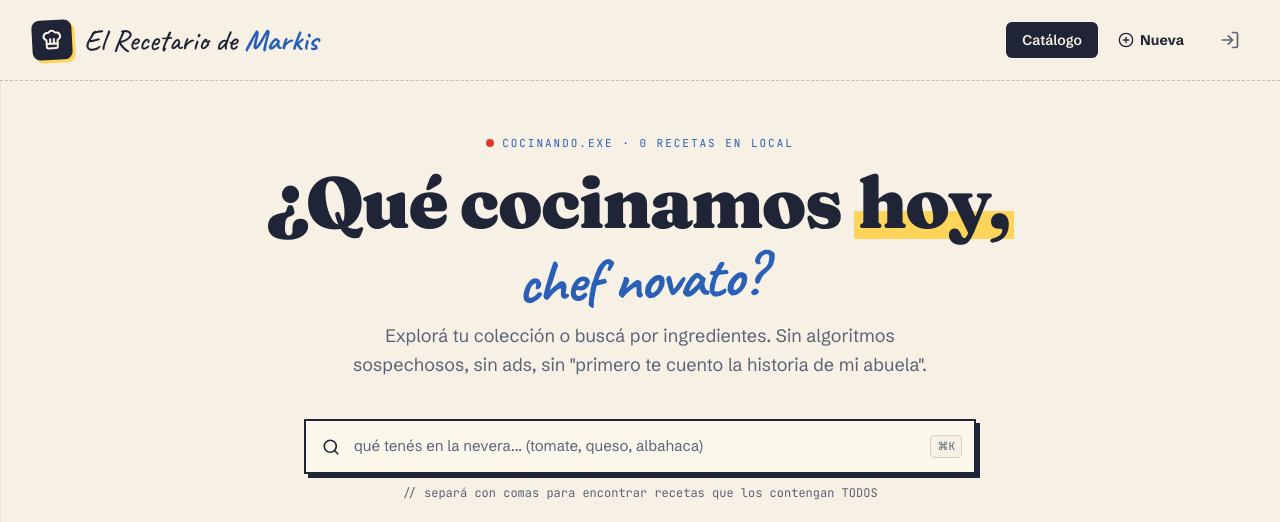
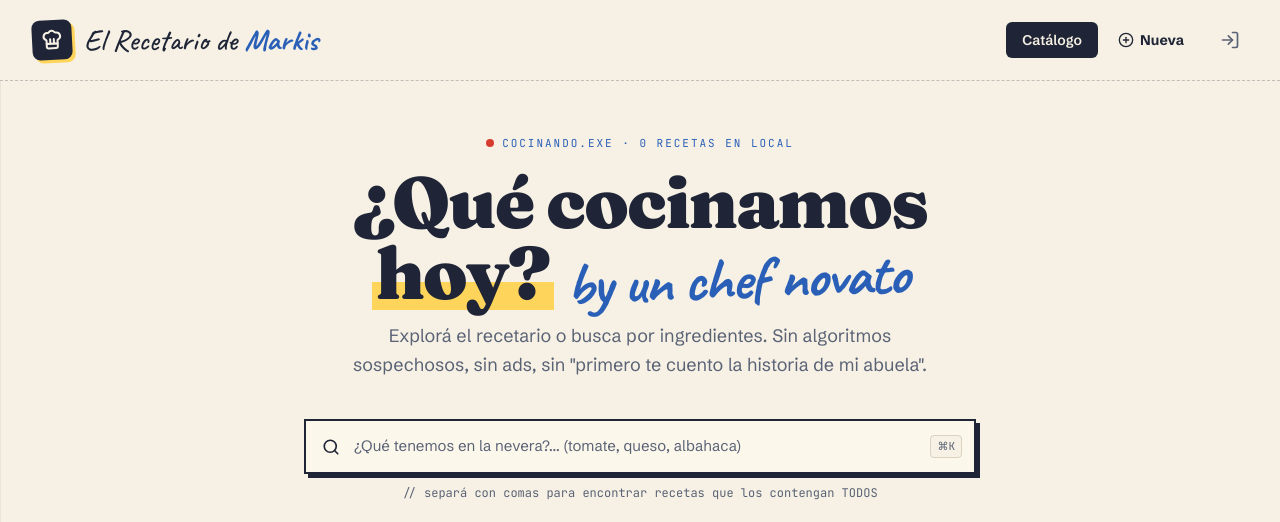
Before and after one commit to MrFummy/Recetario, a React (Vite) app: page / in a window 1280 px wide. Shown: the top 522 px of the page. Built offline with nearby package versions, Linux system fonts and the light colour scheme; no server answers; the database is empty.

Commit message:
Cambiados textos de pantalla principal

```diff
--- a/src/App.tsx
+++ b/src/App.tsx
@@ -69,8 +69,7 @@ function App() {
             <nav className="flex items-center gap-1">
               <button
                 onClick={() => setActiveTab('catalogo')}
-                className={`px-4 py-2 text-sm font-semibold rounded-md transition-colors ${
-                  activeTab === 'catalogo'
+                className={`px-4 py-2 text-sm font-semibold rounded-md transition-colors ${activeTab === 'catalogo'
                   ? 'bg-ink text-paper'
                   : 'text-ink hover:bg-ink/5'
                   }`}
@@ -79,8 +78,7 @@ function App() {
               </button>
               <button
                 onClick={() => setActiveTab('nueva')}
-                className={`px-4 py-2 text-sm font-bold rounded-md transition-transform flex items-center gap-1.5 ${
-                  activeTab === 'nueva'
+                className={`px-4 py-2 text-sm font-bold rounded-md transition-transform flex items-center gap-1.5 ${activeTab === 'nueva'
                   ? 'bg-yellow text-ink -rotate-1 shadow-brut'
                   : 'text-ink hover:bg-ink/5'
                   }`}
@@ -133,13 +131,13 @@ function App() {
                 cocinando.exe · {recipes.length} recetas en local
               </div>
               <h2 className="font-display font-black text-5xl sm:text-7xl leading-[0.98] tracking-tight text-ink mb-3 max-w-3xl mx-auto">
-                ¿Qué cocinamos <span className="hl-mark">hoy,</span>{' '}
+                ¿Qué cocinamos <span className="hl-mark">hoy?</span>{' '}
                 <span className="font-script font-bold text-accent -rotate-2 inline-block text-[0.85em]">
-                  chef novato?
+                  by un chef novato
                 </span>
               </h2>
               <p className="text-base sm:text-lg text-ink-soft max-w-xl mx-auto leading-relaxed">
-                Explorá tu colección o buscá por ingredientes. Sin algoritmos sospechosos,
+                Explorá el recetario o busca por ingredientes. Sin algoritmos sospechosos,
                 sin ads, sin "primero te cuento la historia de mi abuela".
               </p>
             </div>
--- a/src/components/IngredientSearch.tsx
+++ b/src/components/IngredientSearch.tsx
@@ -15,7 +15,7 @@ export function IngredientSearch({ searchQuery, setSearchQuery, matchCount }: In
           type="text"
           value={searchQuery}
           onChange={(e) => setSearchQuery(e.target.value)}
-          placeholder="qué tenés en la nevera... (tomate, queso, albahaca)"
+          placeholder="¿Qué tenemos en la nevera?... (tomate, queso, albahaca)"
           className="w-full pl-12 pr-24 py-3.5 bg-transparent text-ink placeholder:text-ink-soft focus:outline-none font-sans text-[15px]"
         />
         {searchQuery.trim() ? (
```
Lines whose indentation alone changed are shown as unchanged.
